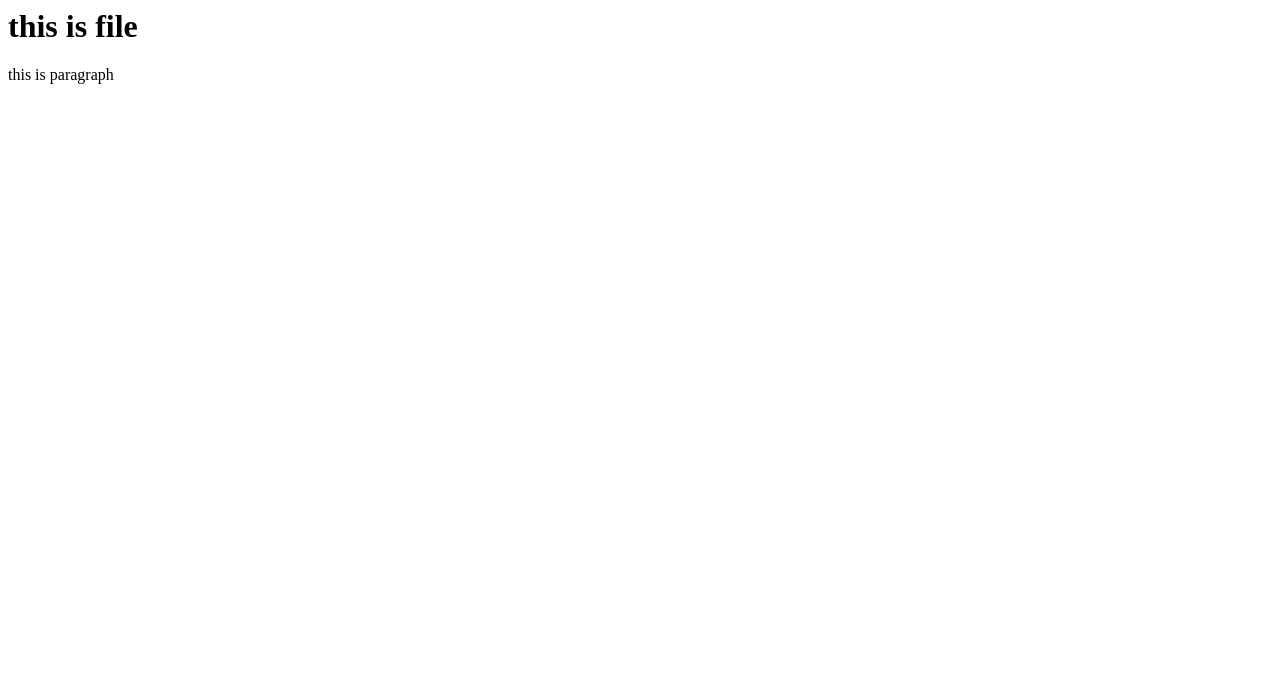
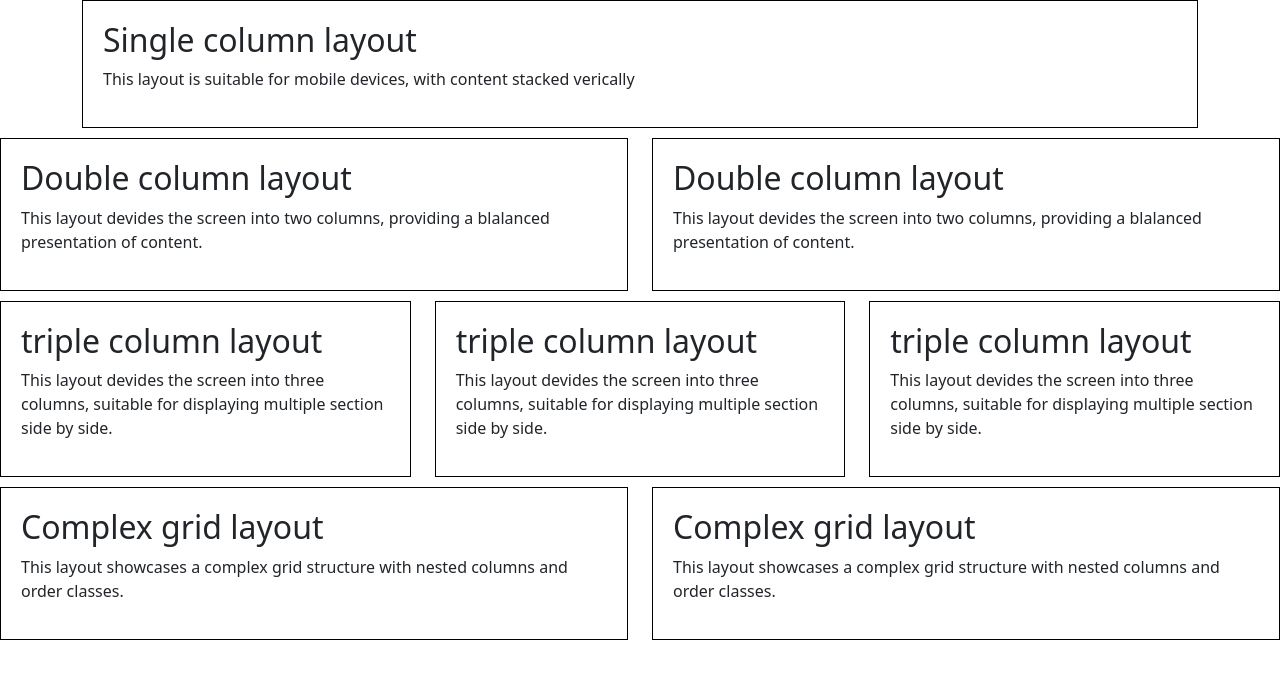
Before and after one commit to Muhammadanees795/remote-local-repo, a plain HTML site: page index.html in a window 1280 px wide. Drawn offline with nearby package versions, Linux system fonts and the light colour scheme.

Commit message:
Add files via upload

```diff
--- a/index.html
+++ b/index.html
@@ -1,2 +1,83 @@
-<h1>this is file</h1>
-<p>this is paragraph</p>
+<!DOCTYPE html>
+<html lang="en">
+<head>
+    <meta charset="UTF-8">
+    <meta name="viewport" content="width=device-width, initial-scale=1.0">
+    <link href="https://cdn.jsdelivr.net/npm/bootstrap@5.0.2/dist/css/bootstrap.min.css" rel="stylesheet" integrity="sha384-EVSTQN3/azprG1Anm3QDgpJLIm9Nao0Yz1ztcQTwFspd3yD65VohhpuuCOmLASjC" crossorigin="anonymous">
+    <script src="https://cdn.jsdelivr.net/npm/bootstrap@5.0.2/dist/js/bootstrap.bundle.min.js" integrity="sha384-MrcW6ZMFYlzcLA8Nl+NtUVF0sA7MsXsP1UyJoMp4YLEuNSfAP+JcXn/tWtIaxVXM" crossorigin="anonymous"></script>
+
+    <title>Document</title>
+</head>
+<body>
+    <!-------Container------->
+    <div class="container">
+        <!---Single column layout--->
+        <div class="row">
+            <div class="col">
+                <div class="custom-box">
+                    <h2>Single column layout</h2>
+                    <p>This layout is suitable for mobile devices, with content stacked verically</p>
+                </div>
+            </div>
+        </div>
+    </div>
+        <!----Two column layout---->
+        <div class="row">
+            <div class="col-md-6">
+                <div class="custom-box">
+                    <h2>Double column layout</h2>
+                    <p>This layout devides the screen into two columns, providing a blalanced presentation of content.</p>
+                </div>
+            </div>
+            <div class="col-md-6">
+                <div class="custom-box">
+                    <h2>Double column layout</h2>
+                    <p>This layout devides the screen into two columns, providing a blalanced presentation of content.</p>
+                </div>
+            </div>
+        </div>
+        <!----Triple column layout ---->
+        <div class="row">
+            <div class="col-md-4">
+                <div class="custom-box">
+                    <h2>triple column layout</h2>
+                    <p>This layout devides the screen into three columns, suitable for displaying multiple section side by side.</p>
+                </div>
+            </div>
+            <div class="col-md-4">
+                <div class="custom-box">
+                    <h2>triple column layout</h2>
+                    <p>This layout devides the screen into three columns, suitable for displaying multiple section side by side.</p>
+                </div>
+            </div>
+            <div class="col-md-4">
+                <div class="custom-box">
+                    <h2>triple column layout</h2>
+                    <p>This layout devides the screen into three columns, suitable for displaying multiple section side by side.</p>
+                </div>
+            </div>
+        </div>
+        <!----Complex grid layout---->
+        <div class="row">
+            <div class="col-md-6 order-md-2">
+                <div class="custom-box">
+                    <h2>Complex grid layout</h2>
+                    <p>This layout showcases a complex grid structure with nested columns and order classes.</p>
+                </div>
+            </div>
+            <div class="col-md-6 order-md-1">
+                <div class="custom-box">
+                    <h2>Complex grid layout</h2>
+                    <p>This layout showcases a complex grid structure with nested columns and order classes.</p>
+                </div>
+            </div>
+        </div>
+</body>
+<style>
+    .custom-box {
+        border: 1px solid black;
+        padding: 20px;
+        margin-bottom: 10px;
+    }
+</style>
+</html>
```
